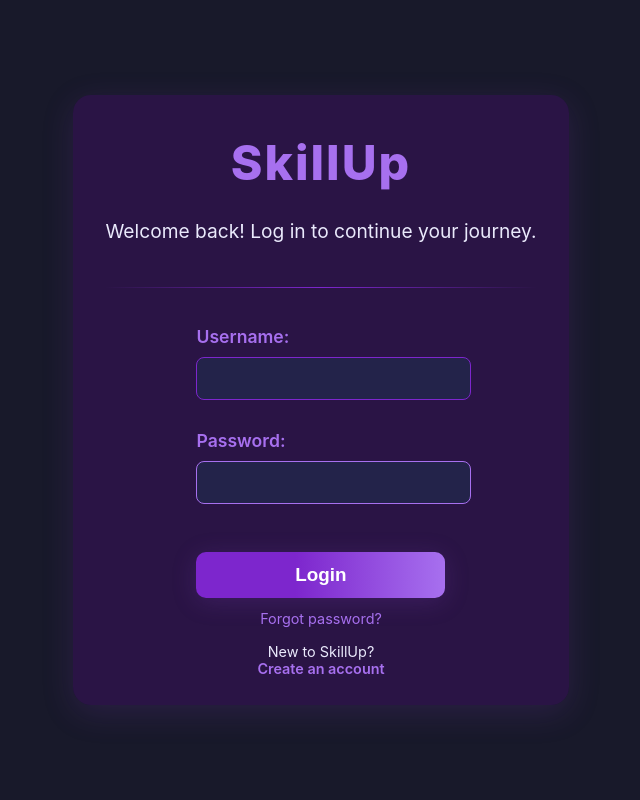
After one commit to PranavKrish07/skill-tracker, a Django app: page /login/ in a window 1280 px wide. The commit adds this page. Shown: the whole page, without its empty margins (319-959 px from the left). Run offline with Django 5.2, Linux system fonts and the light colour scheme.

Commit message:
Signup and Login

```diff
--- a/skill_tracker/home/urls.py
+++ b/skill_tracker/home/urls.py
@@ -2,4 +2,5 @@ from django.urls import path
 from . import views
 urlpatterns = [
     path('', views.index, name='index'),
+    path('signup/', views.signUpView.as_view(), name='signup')
 ]
--- a/skill_tracker/skill_tracker/urls.py
+++ b/skill_tracker/skill_tracker/urls.py
@@ -19,5 +19,6 @@ from django.urls import path, include
 
 urlpatterns = [
     path('admin/', admin.site.urls),
+    path('', include('django.contrib.auth.urls')),
     path('', include('home.urls')),
 ]
--- /dev/null
+++ b/skill_tracker/static/css/style.css
@@ -0,0 +1,329 @@
+body, html {
+    margin: 0;
+    padding: 0;
+    font-family: 'Inter', sans-serif;
+    background-color: #18192a;
+
+}
+
+.landing-header {
+    background-image:  linear-gradient(40deg, rgb(43, 12, 72) 40%, #a770ef 100%);
+    color: white;
+    padding: 20px 0;
+    height: 40px;
+    width: 100%;
+    display: flex;
+    justify-content: space-evenly;
+    gap: 25%;
+}
+
+
+
+h1 {
+    margin: 0;
+    font-size: 27px;
+    color: rgb(167, 80, 249);
+    }
+
+.nav-links {
+    display: flex;
+    color: aliceblue;
+    list-style-type: none;
+    gap: 50px;
+    font-size: 20px;
+    margin: 0;
+    padding: 10px;
+
+}
+
+.nav-links li {
+    transition: color 0.2s;
+}
+
+.nav-links li:hover {
+    color: rgb(204, 130, 238);
+    cursor: pointer;
+}
+
+.started {
+    transition: transform 0.3s ease-in-out;
+    background-color: blueviolet;
+    border-color: blueviolet;
+    border-width: 3px;
+    border-radius: 10px;
+    color: white;
+    padding: 10px 20px;
+}
+
+.started:hover {
+    cursor: pointer;
+    transform: scale(1.065);
+
+}
+
+/* Landing Hero Section */
+.landing-hero {
+    min-height: 80vh;
+    display: flex;
+    flex-direction: column;
+    align-items: center;
+    justify-content: center;
+    text-align: center;
+    padding: 10px 20px 40px 20px;
+}
+
+.landing-subtitle {
+    color: #7d26cd;
+    font-weight: 600;
+    letter-spacing: 1px;
+    margin-bottom: 18px;
+    font-size: 1.1rem;
+}
+
+.landing-title {
+    font-size: 5.3rem;
+    font-weight: 800;
+    color: #fff;
+    margin: 0 0 18px 0;
+    line-height: 1.1;
+}
+
+.landing-title .highlight {
+    color: #a770ef;
+}
+
+.landing-desc {
+    color: #bdbde6;
+    font-size: 1.30rem;
+    margin-bottom: 40px;
+    max-width: 700px;
+}
+
+.landing-actions {
+    display: flex;
+    gap: 28px;
+    justify-content: center;
+    margin-top: 10px;
+}
+
+.landing-btn {
+    font-size: 1.15rem;
+    font-weight: 600;
+    padding: 16px 38px;
+    border-radius: 18px;
+    border: none;
+    outline: none;
+    cursor: pointer;
+    transition: transform 0.18s, box-shadow 0.18s;
+    box-shadow: 0 8px 32px 0 rgba(127, 63, 191, 0.18);
+}
+
+.landing-btn.primary {
+    background: linear-gradient(90deg, #7d26cd 40%, #a770ef 100%);
+    color: #fff;
+    box-shadow: 0 4px 24px 0 rgba(127, 63, 191, 0.22);
+}
+
+.landing-btn.primary:hover {
+    transform: scale(1.05);
+    box-shadow: 0 8px 32px 0 rgba(127, 63, 191, 0.32);
+}
+
+.landing-btn.secondary {
+    background: #23234a;
+    color: #fff;
+}
+
+.landing-btn.secondary:hover {
+    background: #2e2e5e;
+    transform: scale(1.05);
+}
+
+@keyframes fadeInUp {
+    0% {
+        opacity: 0;
+        transform: translateY(40px);
+    }
+    100% {
+        opacity: 1;
+        transform: translateY(0);
+    }
+}
+
+.landing-hero .landing-subtitle,
+.landing-hero .landing-title,
+.landing-hero .landing-desc,
+.landing-hero .landing-actions {
+    opacity: 0;
+    animation: fadeInUp 0.8s forwards;
+}
+
+.landing-hero .landing-subtitle {
+    animation-delay: 0.1s;
+}
+.landing-hero .landing-title {
+    animation-delay: 0.3s;
+}
+.landing-hero .landing-desc {
+    animation-delay: 0.5s;
+}
+.landing-hero .landing-actions {
+    animation-delay: 0.7s;
+}
+
+/* login stuff */
+.login-bg {
+            min-height: 100vh;
+            background: #18192a;
+            display: flex;
+            flex-direction: column;
+            justify-content: center;
+            align-items: center;
+        }
+.login-title {
+            font-size: 3rem;
+            font-weight: 800;
+            color: #a770ef;
+            margin-bottom: 8px;
+            letter-spacing: 2px;
+            text-align: center;
+        }
+
+        /* Subtitle */
+        .login-subtitle {
+            color: #eaeafc;
+            font-size: 1.2rem;
+            margin-bottom: 24px;
+            text-align: center;
+        }
+
+        /* Login Form Container */
+        .login-form-container {
+            background: rgba(44, 20, 72, 0.92);
+            padding: 38px 32px 28px 32px;
+            border-radius: 18px;
+            box-shadow: 0 8px 32px 0 rgba(127, 63, 191, 0.18);
+            display: flex;
+            flex-direction: column;
+            align-items: center;
+            min-width: 320px;
+            max-width: 90vw;
+        }
+
+        /* Divider */
+        .login-divider {
+            width: 100%;
+            height: 1px;
+            background: linear-gradient(to right, transparent, #7d26cd, transparent);
+            margin: 20px 0;
+        }
+
+        /* Form fields */
+        .login-form-container .login-form-fields p {
+            margin: 18px 0;
+            color: #eaeafc;
+            font-size: 1.15rem;
+        }
+
+        .login-form-container label {
+            color: #a770ef;
+            font-weight: 600;
+            font-size: 1.1rem;
+            margin-bottom: 6px;
+            display: block;
+        }
+
+        .login-form-container input[type="text"],
+        .login-form-container input[type="password"] {
+            width: 100%;
+            padding: 10px 12px;
+            border-radius: 8px;
+            border: 1px solid #a770ef;
+            background: #23234a;
+            color: #fff;
+            font-size: 1.08rem;
+            margin-top: 4px;
+            margin-bottom: 12px;
+            outline: none;
+            transition: border 0.2s;
+        }
+
+        .login-form-container input[type="text"]:focus,
+        .login-form-container input[type="password"]:focus {
+            border: 1.5px solid #7d26cd;
+        }
+
+        /* Login Button */
+        .login-btn {
+            width: 100%;
+            background: linear-gradient(90deg, #7d26cd 40%, #a770ef 100%);
+            color: #fff;
+            font-size: 1.18rem;
+            font-weight: 700;
+            padding: 12px 0;
+            border: none;
+            border-radius: 10px;
+            margin-top: 18px;
+            cursor: pointer;
+            box-shadow: 0 4px 24px 0 rgba(127, 63, 191, 0.22);
+            transition: transform 0.18s, box-shadow 0.18s;
+        }
+
+        .login-btn:hover {
+            transform: scale(1.04);
+            box-shadow: 0 8px 32px 0 rgba(127, 63, 191, 0.32);
+        }
+
+        /* Forgot password link */
+        .login-forgot {
+            color: #a770ef;
+            font-size: 0.9rem;
+            margin-top: 12px;
+            text-decoration: none;
+            transition: color 0.2s;
+        }
+
+        .login-forgot:hover {
+            color: #7d26cd;
+        }
+
+        .login-footer {
+            margin-top: 16px;
+            color: #eaeafc;
+            font-size: 0.9rem;
+            display: flex;
+            flex-direction: column;
+            align-items: center;
+        }
+
+        .login-register {
+            color: #a770ef;
+            font-weight: 600;
+            text-decoration: none;
+            transition: color 0.2s;
+        }
+
+        .login-register:hover {
+            color: #7d26cd;
+        }
+
+        /* Responsive */
+        @media (max-width: 500px) {
+            .login-title {
+                font-size: 2rem;
+                margin-bottom: 12px;
+            }
+            .login-subtitle {
+                font-size: 1rem;
+                margin-bottom: 18px;
+            }
+            .login-form-container {
+                padding: 18px 8px 16px 8px;
+                min-width: 0;
+            }
+            .login-btn {
+                font-size: 1rem;
+                padding: 10px 0;
+            }
+        }
+        /* SkillUp Title */
--- /dev/null
+++ b/skill_tracker/templates/registration/login.html
@@ -0,0 +1,27 @@
+{% load static %}
+<!DOCTYPE html>
+<html lang="en">
+<head>
+    <meta charset="UTF-8">
+    <meta name="viewport" content="width=device-width, initial-scale=1.0">
+    <title>SkillUp - Login</title>
+    <link rel="stylesheet" href="{% static 'css/style.css' %}">
+</head>
+<body class="login-bg">
+    <div class="login-form-container">
+        <h1 class="login-title">SkillUp</h1>
+        <p class="login-subtitle">Welcome back! Log in to continue your journey.</p>
+        <div class="login-divider"></div>
+        <form method="post" class="login-form-fields">
+            {% csrf_token %}
+            {{ form.as_p }}
+            <button type="submit" class="login-btn">Login</button>
+        </form>
+        <a href="{% url 'password_reset' %}" class="login-forgot">Forgot password?</a>
+        <div class="login-footer">
+            <span>New to SkillUp?</span>
+            <a href="" class="login-register">Create an account</a>
+        </div>
+    </div>
+</body>
+</html>
```
Also changed, not shown: skill_tracker/home/views.py (+8 -1 lines), skill_tracker/skill_tracker/settings.py (+12 -3 lines), skill_tracker/templates/index.html (+28 -2 lines), skill_tracker/templates/registration/signup.html (added, +26 -0 lines), skill_tracker/templates/test.html (added, +272 -0 lines), skill_tracker/db.sqlite3.
